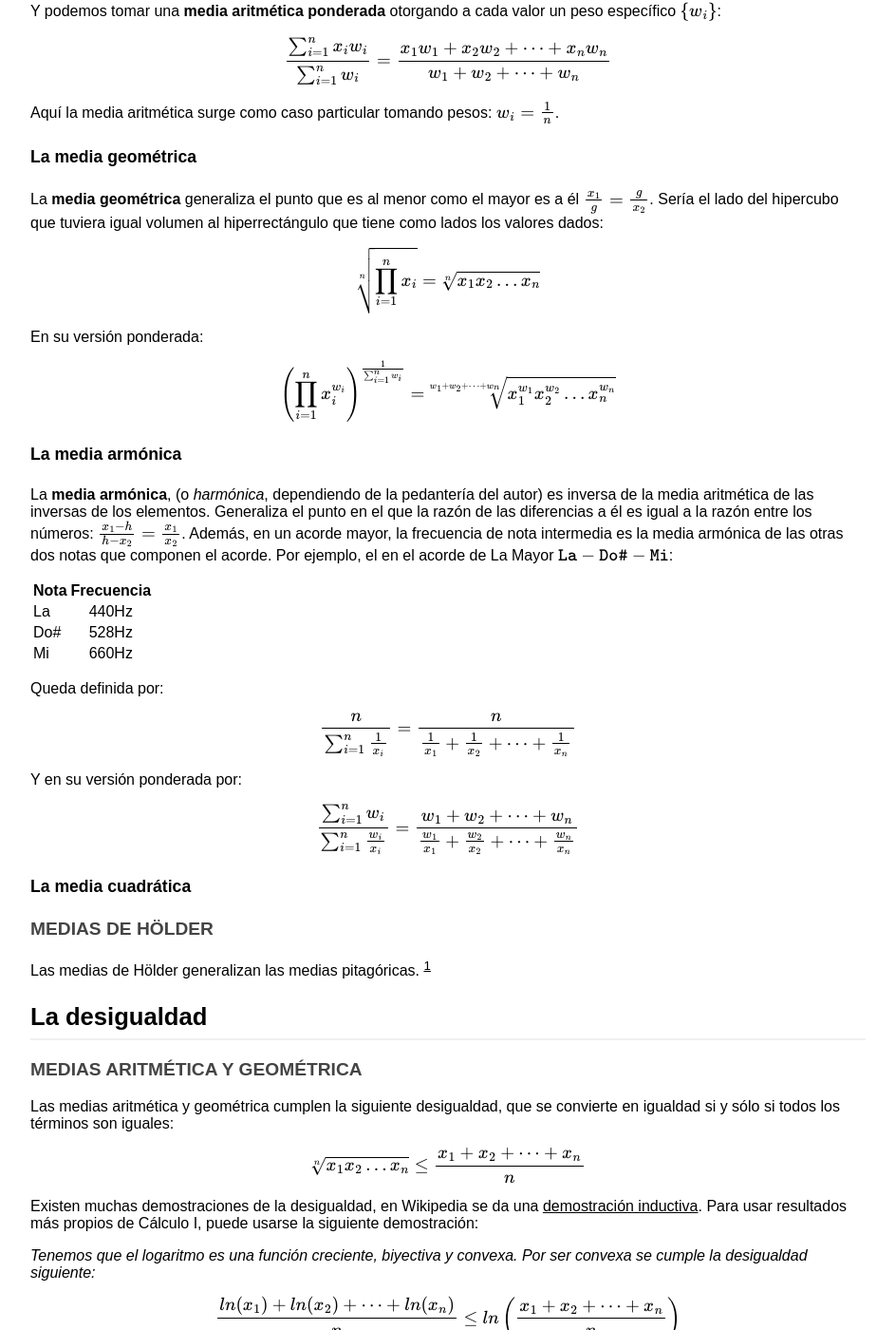
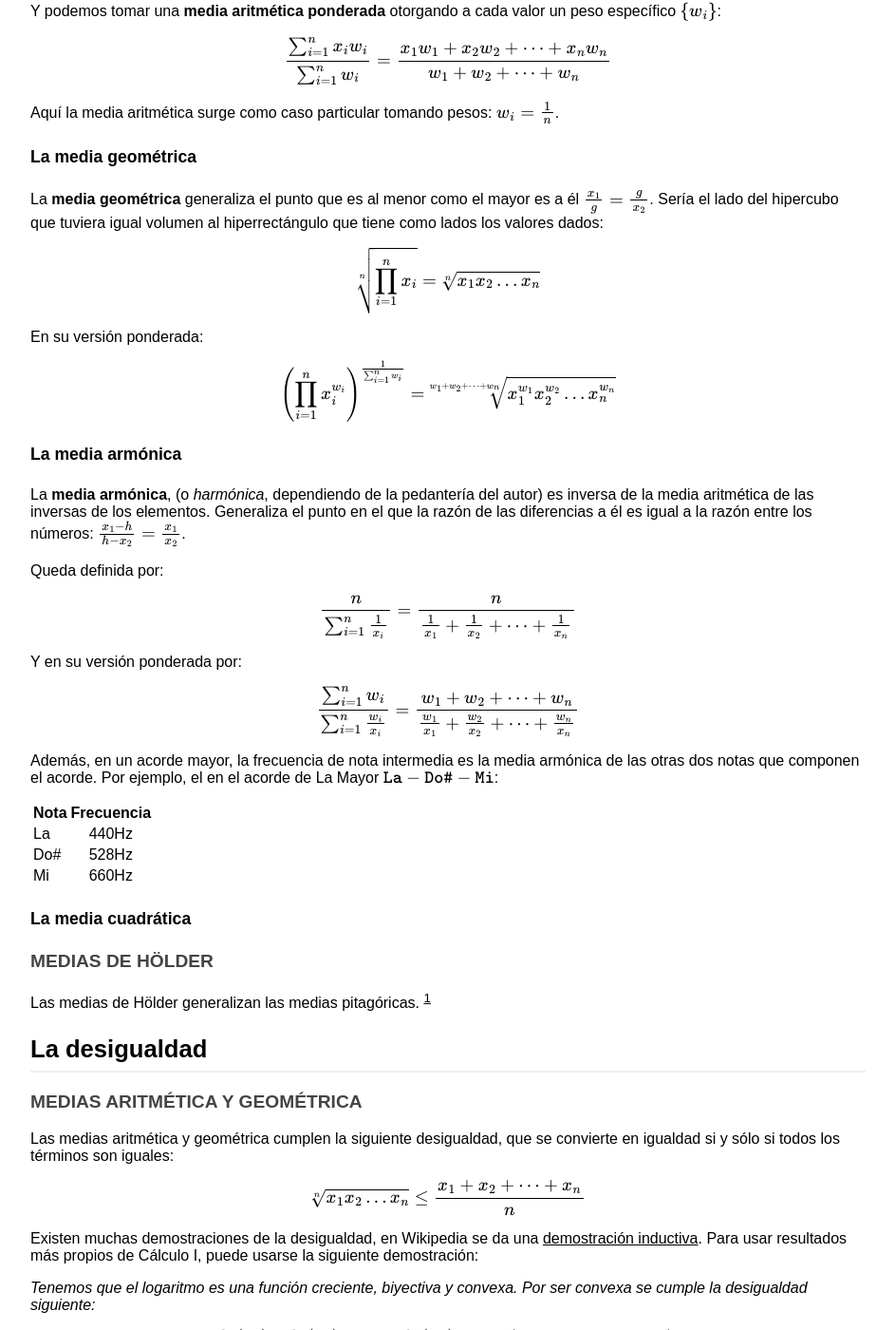
Before and after one commit to libreim/blog, a Jekyll site: the page built from _posts/2014-4-12-desigualdad-medias.md, in a window 1280 px wide and 1400 px high, scrolled down 634 px. Shown: the whole window at 95% size, without its empty margins (168-1111 px from the left). Built offline with Jekyll 4.4.1, drawn with Linux system fonts in a browser that asks for light colours; formulas are drawn with MathJax 3; comment, search, counter and statistics services are not loaded; some of the changed lines change nothing that is shown.

Commit message:
[Medias] Reordeno párrafos

```diff
--- a/_posts/2014-4-12-desigualdad-medias.md
+++ b/_posts/2014-4-12-desigualdad-medias.md
@@ -45,17 +45,26 @@ La **media geométrica** generaliza el punto que es al menor como el mayor es a
 `$\frac{x_1}{g} = \frac{g}{x_2}$`. Sería el lado del hipercubo que tuviera
 igual volumen al hiperrectángulo que tiene como lados los valores dados:
 
-`$$\sqrt[n]{\prod_{i=1}^n x_i} = \sqrt[n]{x_1x_2 \dots x_n}$$`
+`$$\displaystyle \sqrt[n]{\prod_{i=1}^n x_i} = \sqrt[n]{x_1x_2 \dots x_n}$$`
 
 En su versión ponderada:
 
-`$$ \displaystyle \left( \prod_{i=1}^n x_i^{w_i} \right)^{\frac{1}{\sum_{i=1}^n w_i}} = \sqrt[w_1+w_2+ \dots +w_n]{  x_1^{w_1} x_2^{w_2} \dots x_n^{w_n} }$$`
+`$$\displaystyle \left( \prod_{i=1}^n x_i^{w_i} \right)^{\frac{1}{\sum_{i=1}^n w_i}} = \sqrt[w_1+w_2+ \dots +w_n]{  x_1^{w_1} x_2^{w_2} \dots x_n^{w_n} }$$`
 
 #### La media armónica
 La **media armónica**, (o *harmónica*, dependiendo de la pedantería del autor)
  es inversa de la media aritmética de las inversas de los
 elementos. Generaliza el punto en el que la razón de las diferencias a él
 es igual a la razón entre los números: `$\frac{x_1-h}{h-x_2} = \frac{x_1}{x_2}$`.
+
+Queda definida por:
+
+`$$\displaystyle \frac{n}{\sum_{i=1}^n \frac{1}{x_i}} = \frac{n}{\frac{1}{x_1} + \frac{1}{x_2} + \dots + \frac{1}{x_n}}$$`
+
+Y en su versión ponderada por:
+
+`$$\displaystyle \frac{\sum_{i=1}^n w_i}{\sum_{i=1}^n \frac{w_i}{x_i}} = \frac{w_1+w_2+\dots+w_n}{\frac{w_1}{x_1} + \frac{w_2}{x_2} + \dots + \frac{w_n}{x_n}}$$`
+
 Además, en un acorde mayor, la frecuencia de nota intermedia es la media armónica de las
 otras dos notas que componen el acorde. Por ejemplo, el en el acorde de La Mayor
 `$\mathtt{La-Do\#-Mi}$`:
@@ -66,13 +75,6 @@ La   | 440Hz
 Do#  | 528Hz
 Mi   | 660Hz
 
-Queda definida por:
-
-`$$\frac{n}{\sum_{i=1}^n \frac{1}{x_i}} = \frac{n}{\frac{1}{x_1} + \frac{1}{x_2} + \dots + \frac{1}{x_n}}$$`
-
-Y en su versión ponderada por:
-
-`$$\frac{\sum_{i=1}^n w_i}{\sum_{i=1}^n \frac{w_i}{x_i}} = \frac{w_1+w_2+\dots+w_n}{\frac{w_1}{x_1} + \frac{w_2}{x_2} + \dots + \frac{w_n}{x_n}}$$`
 
 #### La media cuadrática
 
```
